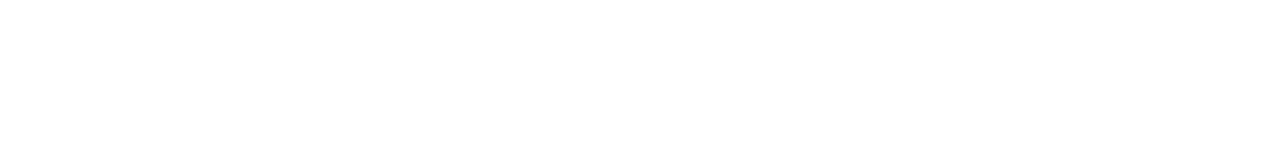
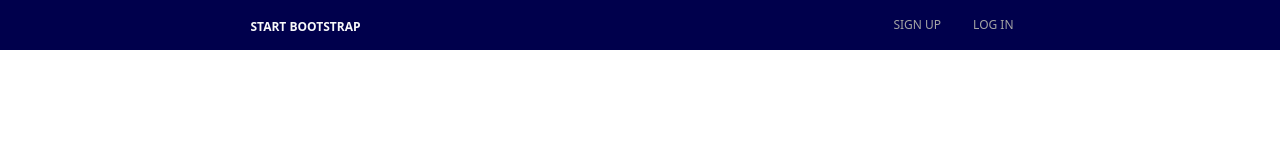
Before and after one commit to Jstaveau/start_bootstrap, a website: page index.html in a window 1280 px wide. Drawn offline with nearby package versions, Linux system fonts and the light colour scheme.

Commit message:
navbar finish

```diff
--- a/index.html
+++ b/index.html
@@ -11,6 +11,22 @@
 
 <body>
 
+    <head>
+        <nav class="navbar bg-primary navbar-light justify-content-around">
+            <div>
+                <a class="text-light fw-bold navbar-brand" href="#">START BOOTSTRAP</a>
+            </div>
+            <ul class="nav justify-content-end">
+                <li class="nav-item">
+                    <a class="nav-link text-secondary" aria-current="page" href="#">SIGN UP</a>
+                </li>
+                <li class="nav-item">
+                    <a class="nav-link text-secondary" href="#">LOG IN</a>
+                </li>
+                </li>
+            </ul>
+        </nav>
+    </head>
     <script src="./node_modules/bootstrap/dist/js/bootstrap.js"></script>
 </body>
 
--- a/src/sass/_variables.sass
+++ b/src/sass/_variables.sass
@@ -0,0 +1,3 @@
+$primary: #00004c
+$info: rgba(0,0,255,255)
+$secondary: #a5a5a5
--- a/src/sass/module/_style.sass
+++ b/src/sass/module/_style.sass
@@ -0,0 +1,4 @@
+.nav-link
+    font-size: 12px
+.navbar-brand
+    font-size: 12px
```
Also changed, not shown: public/css/app.css, 1 other file.
